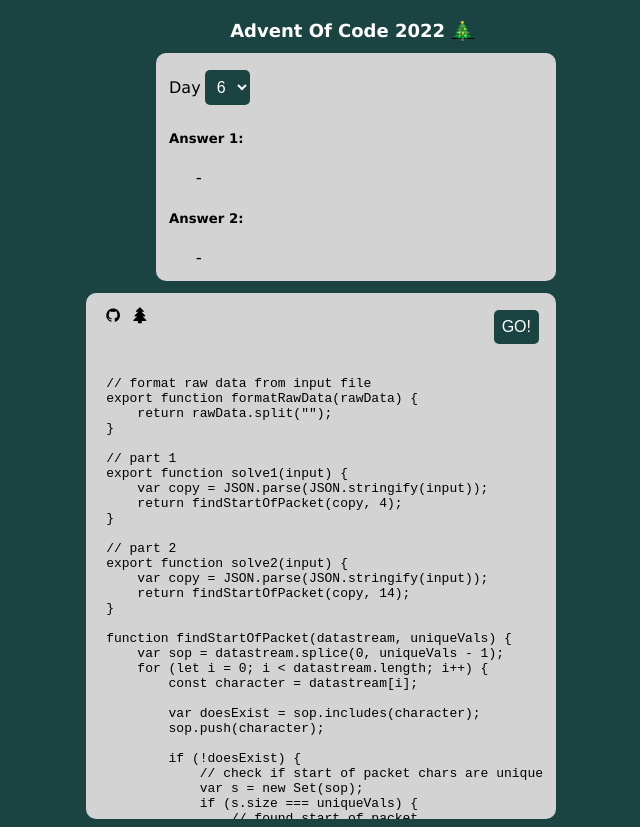
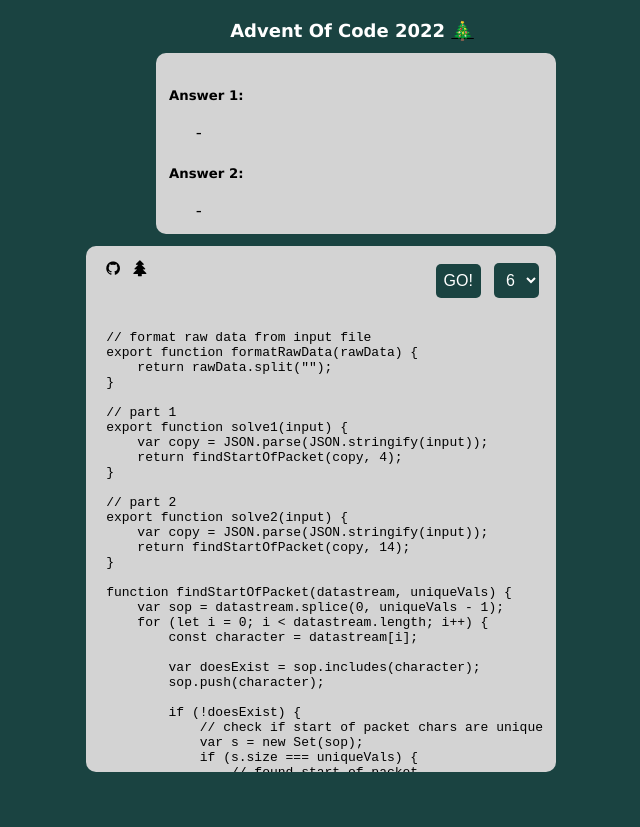
Before and after one commit to GaukeT/advent-of-code-js, a plain HTML site: page index.html in a window 1280 px wide. Shown: the whole page, without its empty margins (284-924 px from the left). After the commit the page ends 800 px from the top, so only its background shows below. Drawn offline with Linux system fonts and the light colour scheme.

Commit message:
change LF

```diff
--- a/index.html
+++ b/index.html
@@ -14,14 +14,10 @@
     <div class="content">
     <div class="card-section">
         <div class="card">
-            <span>Day<select class="days"></select>
-            </span>
-                <div>
-                <h5>Answer 1:</h5>
-                <samp class="answer1">-</samp>
-                <h5>Answer 2:</h5>
-                <samp class="answer2">-</samp>
-            </div>
+            <h5>Answer 1:</h5>
+            <samp class="answer1">-</samp>
+            <h5>Answer 2:</h5>
+            <samp class="answer2">-</samp>
         </div>
 
         <div class="card code-card">
@@ -30,7 +26,10 @@
                     <a class="gh" rel="noopener" target="_blank" href="https://github.com/GaukeT/advent-of-code-js"><i class="fa fa-github" aria-hidden="true"></i></a>
                     <a class="aoc" rel="noopener" target="_blank" href="https://adventofcode.com/2022"><i class="fa fa-tree" aria-hidden="true"></i></a>
                 </div>
-                <button class="start">GO!</button>
+                <div>
+                    <button class="start">GO!</button>
+                    <select class="days"></select>
+                </div>
             </div>
             <pre><code class="impl">
                 <!-- implementation of the day -->
--- a/style.css
+++ b/style.css
@@ -39,6 +39,15 @@
     display: flex;
     justify-content: center;
     gap: 12px;
+}
+
+.days {
+    align-self: flex-end;
+}
+
+.day-selector {
+    display: flex;
+    justify-content: space-between;
 }
 
 .card {
```
